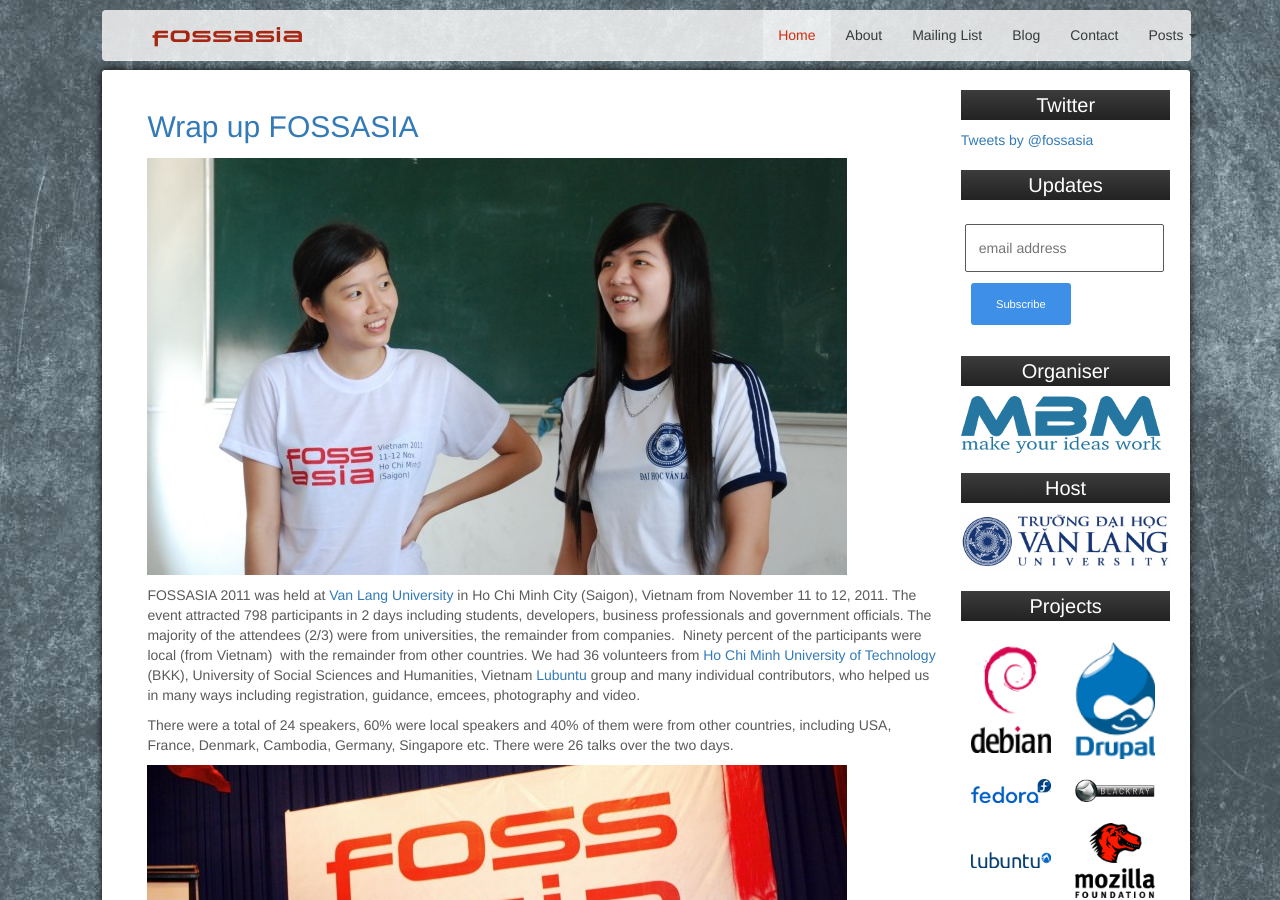
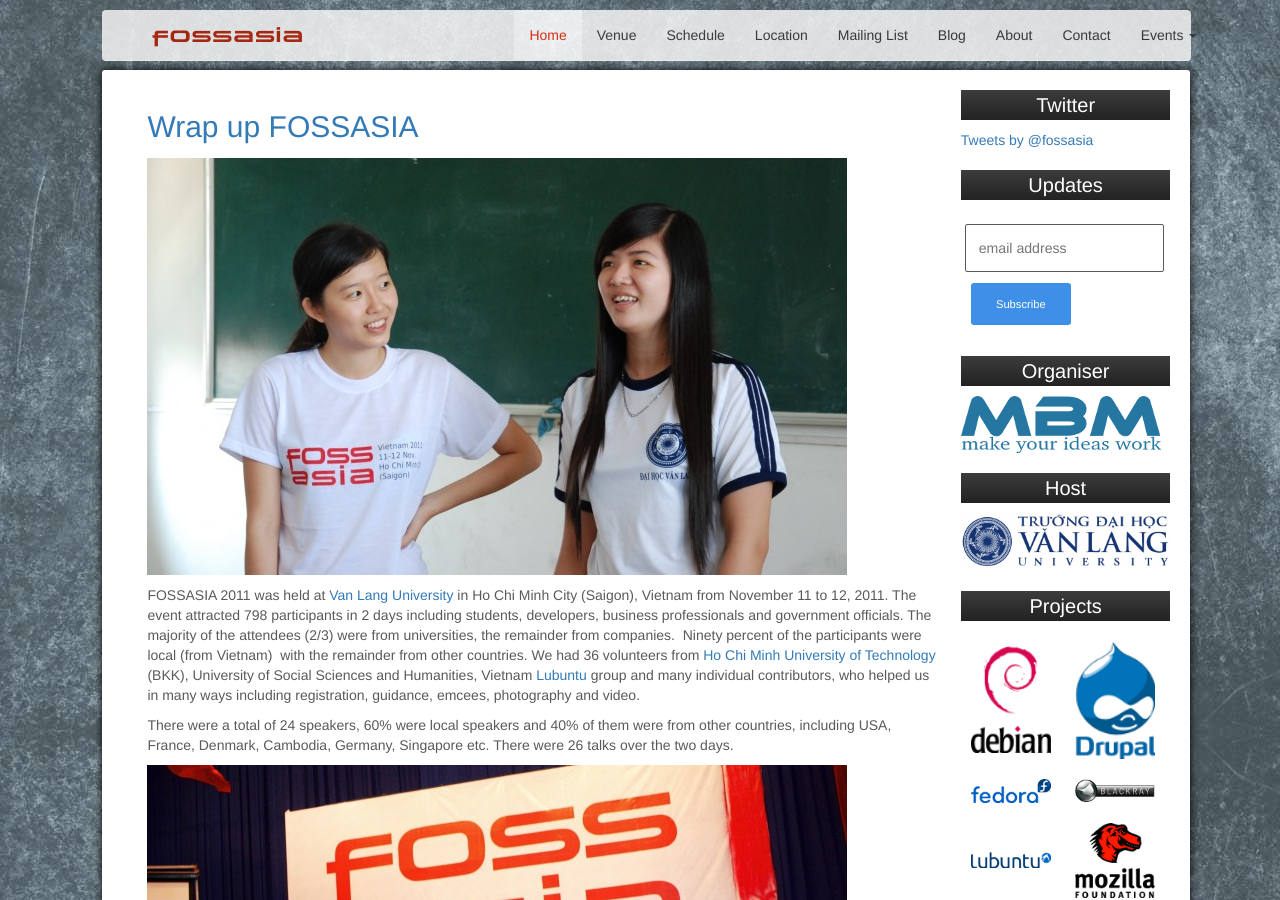
Before and after one commit to fossasia/2011.fossasia.org, a Jekyll site: the page built from index.html, in a window 1280 px wide and 900 px high. Built offline with Jekyll 4.4.1, drawn with Linux system fonts in a browser that asks for light colours; nearby versions of some CDN libraries; comment, search, counter and statistics services are not loaded.

Commit message:
Menu all links

```diff
--- a/_includes/header.html
+++ b/_includes/header.html
@@ -15,18 +15,24 @@
             <div id="navbar" style="float:right;margin-right:45px;" class="navbar-collapse collapse">
               <ul class="nav navbar-nav">
                 <li class="active"><a href="{{site.baseurl}}">Home</a></li>
-                <li><a href="{{ site.baseurl }}/about/">About</a></li>
+                {% for post in site.posts %}
+                  {% if post.title != 'Wrap up FOSSASIA' %}
+                  <li>
+                    <a href="{{ site.baseurl }}{{ post.url }}">{{post.title}}</a>
+                  </li>
+                  {% endif %}
+                {% endfor %}
                 <li><a href="http://groups.google.com/group/fossasia">Mailing List</a></li>
                 <li><a href="http://blog.fossasia.org">Blog</a></li>
+                <li><a href="{{ site.baseurl }}/about/">About</a></li>
                 <li><a href="{{ site.baseurl }}/contact/">Contact</a></li>
                 <li class="dropdown">
-                  <a href="#" class="dropdown-toggle" data-toggle="dropdown" role="button" aria-expanded="false">Posts <span class="caret"></span></a>
+                  <a href="#" class="dropdown-toggle" data-toggle="dropdown" role="button" aria-expanded="false">Events <span class="caret"></span></a>
                   <ul class="dropdown-menu" role="menu">
-                    {% for post in site.posts %}
-                      <li>
-                        <a href="{{ site.baseurl }}{{ post.url }}">{{post.title}}</a>
-                      </li>
-                    {% endfor %}
+                    <li><a href="http://2010.fossasia.org">FOSSASIA 2010</a></li>
+                    <li><a href="http://2012.fossasia.org">FOSSASIA 2012</a></li>
+                    <li><a href="http://2014.fossasia.org">FOSSASIA 2014</a></li>
+                    <li><a href="http://2015.fossasia.org">FOSSASIA 2015</a></li>
                   </ul>
                 </li>
               </ul>
```
